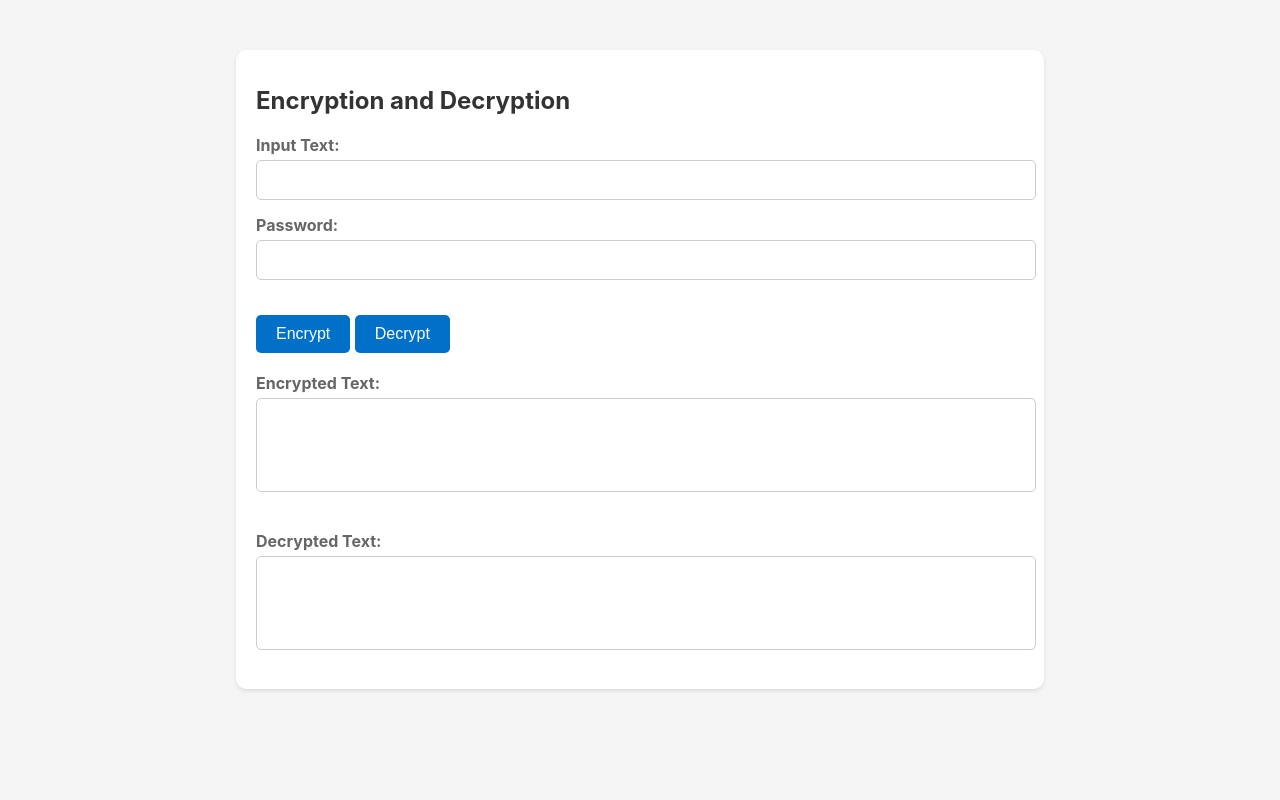
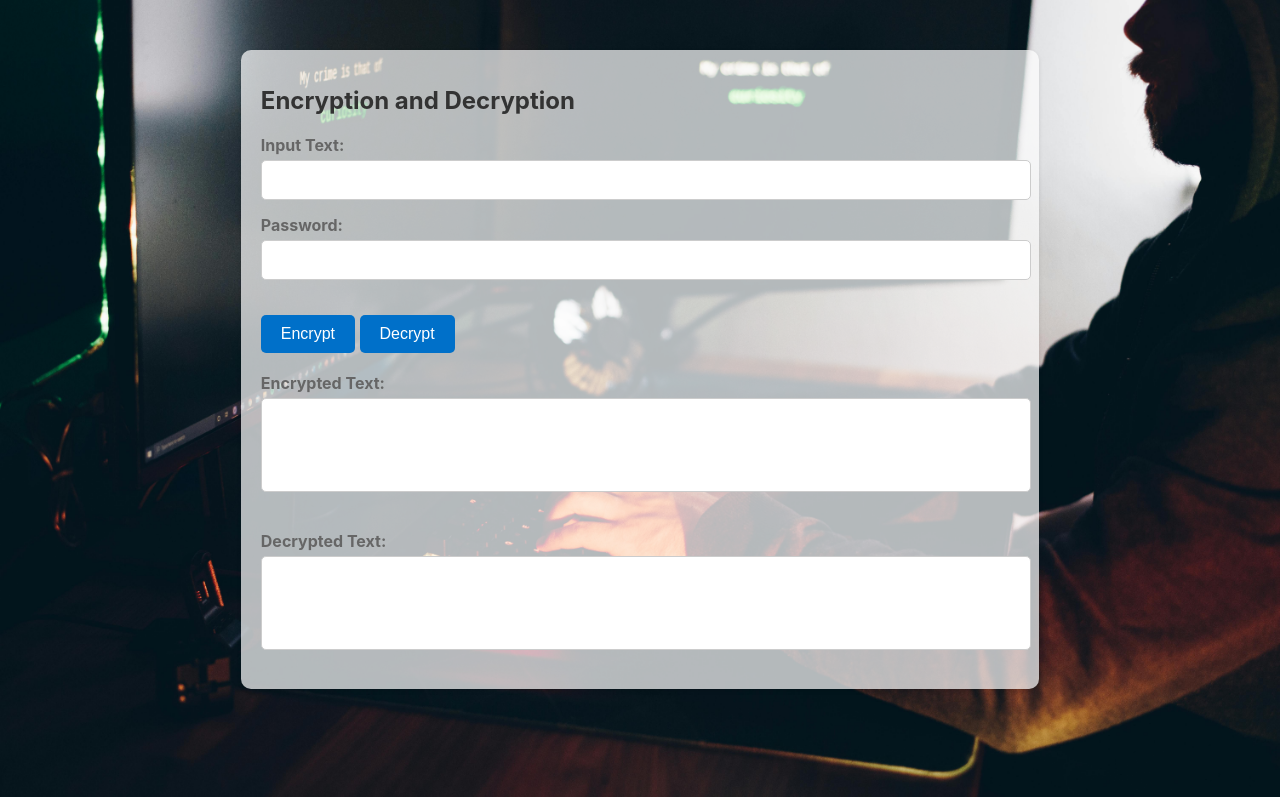
Before and after one commit to nadc100/challenge, a plain HTML site: page index.html in a window 1280 px wide. Drawn offline with Linux system fonts and the light colour scheme.

Commit message:
added imag

```diff
--- a/styles.css
+++ b/styles.css
@@ -1,16 +1,16 @@
 body {
     font-family: -apple-system, BlinkMacSystemFont, "Segoe UI", Roboto, Oxygen-Sans, Ubuntu, Cantarell, "Helvetica Neue", sans-serif;
-    background-color: #f6f6f6;
-    margin: 0;
-    padding: 0;
-    background-color:whitesmoke;
-}
+    background-image: url('./imgs/fondo.jpg'); /* Replace 'fondo.jpg' with the actual path to your image */
+    background-size: cover;
+    background-repeat: no-repeat;
+    background-position: center;}
+
 
 .container {
     max-width: 60%;
     margin: 50px auto;
     padding: 20px;
-    background-color: #fff;
+    background-color: rgba(255, 255, 255, 0.7);
     border-radius: 10px;
     box-shadow: 0 2px 4px rgba(0, 0, 0, 0.1);
 }
```
Also changed, not shown: imgs/fondo.jpg (added).
